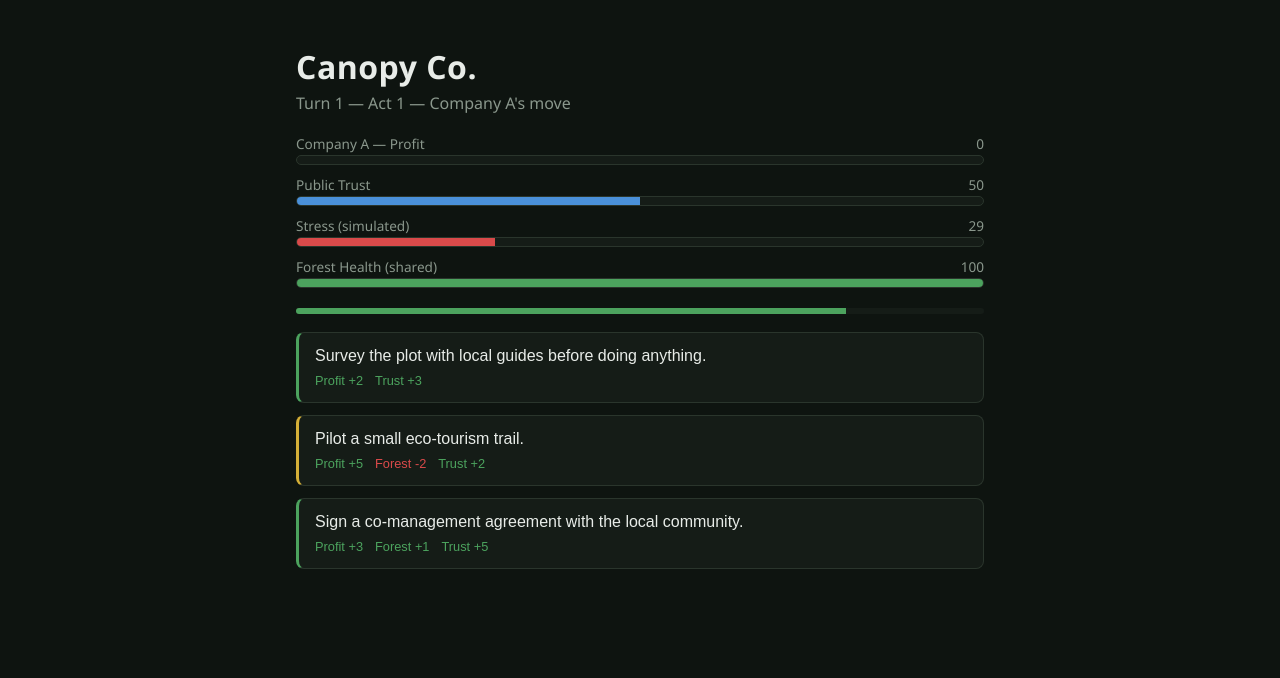
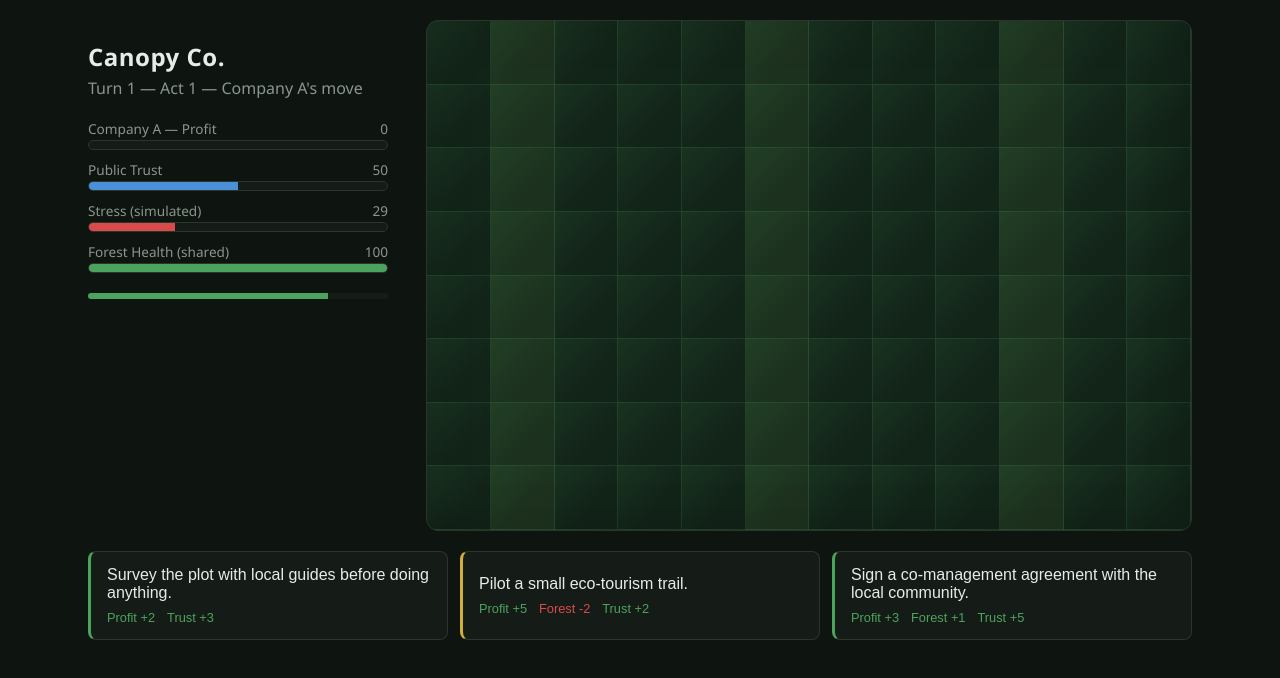
Before and after one commit to shirinkhandare/sms_steelhacks, a React (Vite) app in the folder steelhacks_game_sms/: page / in a window 1280 px wide. Both pictures are taken after a click on the button "Continue". Shown: the top 678 px of the page. Built offline with nearby package versions, Linux system fonts and the light colour scheme; no server answers; the HTML template or start-up script is replaced by a standard one.

Commit message:
Added a grid

```diff
--- a/steelhacks_game_sms/src/App.jsx
+++ b/steelhacks_game_sms/src/App.jsx
@@ -7,6 +7,7 @@ import ChoiceCards from './components/ChoiceCards.jsx'
 import EventScreen from './components/EventScreen.jsx'
 import StoryScreen from './components/StoryScreen.jsx'
 import EndingScreen from './components/EndingScreen.jsx'
+import Grid from './components/Grid.jsx'
 import './index.css'
 
 export default function App() {
@@ -65,6 +66,8 @@ export default function App() {
 
   return (
     <div className="app-shell">
+      <div className="game-layout">
+        <aside className="game-hud">
           <header className="game-header">
             <h1>Canopy Co.</h1>
             <p className="turn-indicator">
@@ -83,6 +86,10 @@ export default function App() {
             turnKey={state.turnNumber}
             onTimeout={() => dispatch({ type: 'TIMEOUT' })}
           />
+        </aside>
+
+        <Grid />
+      </div>
 
       <ChoiceCards
         choices={state.currentChoices}
--- /dev/null
+++ b/steelhacks_game_sms/src/components/Grid.jsx
@@ -0,0 +1,15 @@
+export default function Grid({ columns = 12, rows = 8 }) {
+  const cells = Array.from({ length: columns * rows }, (_, index) => index)
+
+  return (
+    <section
+      className="game-grid"
+      style={{ '--grid-columns': columns }}
+      aria-label="Forest map"
+    >
+      {cells.map((cell) => (
+        <span className="game-grid-cell" key={cell} aria-hidden="true" />
+      ))}
+    </section>
+  )
+}
--- a/steelhacks_game_sms/src/index.css
+++ b/steelhacks_game_sms/src/index.css
@@ -20,9 +20,22 @@ body {
 }
 
 .app-shell {
-  max-width: 720px;
+  width: min(1200px, 100%);
+  min-height: 100dvh;
   margin: 0 auto;
-  padding: 24px 16px 64px;
+  padding: 20px clamp(16px, 4vw, 48px) 28px;
+}
+
+.game-layout {
+  display: grid;
+  grid-template-columns: minmax(220px, 300px) minmax(0, 1fr);
+  gap: clamp(18px, 3vw, 40px);
+  align-items: start;
+  min-height: min(58vh, 580px);
+}
+
+.game-hud {
+  min-width: 0;
 }
 
 .game-header h1 {
@@ -40,6 +53,31 @@ body {
   flex-direction: column;
   gap: 10px;
   margin: 20px 0;
+}
+
+/* --- central forest map --- */
+.game-grid {
+  display: grid;
+  grid-template-columns: repeat(var(--grid-columns), minmax(0, 1fr));
+  align-self: stretch;
+  width: 100%;
+  min-height: clamp(280px, 52vh, 580px);
+  overflow: hidden;
+  border: 1px solid var(--border);
+  border-radius: 12px;
+  background: #122318;
+  box-shadow: inset 0 0 48px rgb(0 0 0 / 0.18);
+}
+
+.game-grid-cell {
+  aspect-ratio: 1;
+  border-right: 1px solid rgb(76 163 94 / 0.16);
+  border-bottom: 1px solid rgb(76 163 94 / 0.16);
+  background: linear-gradient(135deg, rgb(76 163 94 / 0.12), transparent 65%);
+}
+
+.game-grid-cell:nth-child(4n + 2) {
+  background-color: rgb(90 133 66 / 0.14);
 }
 .stat-bar-label {
   display: flex;
@@ -84,10 +122,12 @@ body {
 /* --- choice cards --- */
 .choice-cards {
   display: flex;
-  flex-direction: column;
+  flex-direction: row;
   gap: 12px;
+  margin-top: 20px;
 }
 .choice-card {
+  flex: 1 1 0;
   text-align: left;
   background: var(--panel);
   border: 1px solid var(--border);
@@ -157,3 +197,22 @@ body {
   padding-top: 16px;
   margin-top: 24px;
 }
+
+@media (max-width: 700px) {
+  .app-shell {
+    padding: 16px;
+  }
+
+  .game-layout {
+    grid-template-columns: 1fr;
+    min-height: 0;
+  }
+
+  .game-grid {
+    min-height: 34vh;
+  }
+
+  .choice-cards {
+    flex-direction: column;
+  }
+}
```
Lines whose indentation alone changed are shown as unchanged.
